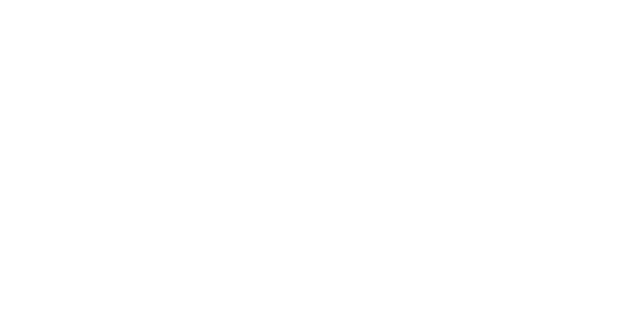
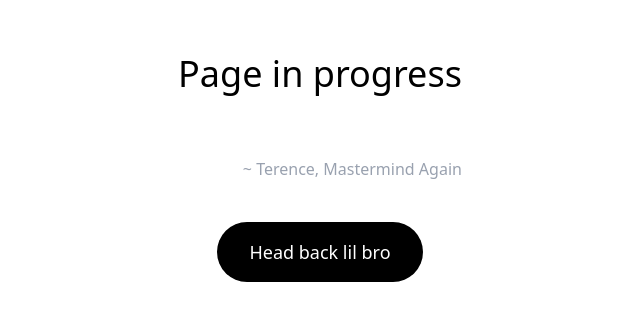
Before and after one commit to tny-88/putmeon, a React (Vite) app: page /messages in a window 1280 px wide. Before the commit this address had no page. Shown: the part 234-554 px from the top of the page, without its empty margins (320-960 px from the left). Built offline with nearby package versions, Linux system fonts and the light colour scheme; a web font is replaced by a local one.

Commit message:
Put a placeholder messages page

```diff
--- a/src/App.tsx
+++ b/src/App.tsx
@@ -5,6 +5,7 @@
 import Fallback from "./pages/Fallback.tsx";
 import { SpeedInsights } from '@vercel/speed-insights/react';
 import {Analytics} from '@vercel/analytics/react';
+import Messages from "./pages/Messages.tsx";
 
 function App() {
     return (
@@ -15,6 +16,7 @@
                 <Route path="/home" element={<Home />} />
                 <Route path="/recs" element={<Recommendations />} />
                 <Route path="/fallback" element={<Fallback />} />
+                <Route path="/messages" element={<Messages />}/>
             </Routes>
         </BrowserRouter>
             <SpeedInsights />
--- /dev/null
+++ b/src/components/MessageNavButton.tsx
@@ -0,0 +1,19 @@
+import { IconMessageCircle } from "@tabler/icons-react";
+
+function MessageNavButton() {
+    return (
+        <div className="fixed bottom-25 left-6 w-14 h-14 rounded-full bg-black text-white flex items-center justify-center shadow-lg hover:bg-gray-800 transition-all"
+        >
+            <a
+                href="/messages"
+                aria-label="Admin Access"
+            >
+                <IconMessageCircle size={24} stroke={2} />
+            </a>
+
+
+        </div>
+    );
+}
+
+export default MessageNavButton;
--- a/src/pages/Home.tsx
+++ b/src/pages/Home.tsx
@@ -5,6 +5,7 @@
 import EditCuratedModal from "../components/EditCuratedModal";
 import SecretButton from "../components/SecretButton";
 import { supabase } from "../supabaseClient";
+import MessageNavButton from "../components/MessageNavButton.tsx";
 
 type CuratedSong = {
     title: string;
@@ -195,6 +196,7 @@
                 onUnlock={handleAdminUnlock}
                 onEdit={handleEditOpen}
             />
+            <MessageNavButton />
             <Footer />
         </div>
     );
--- a/src/pages/Landing.tsx
+++ b/src/pages/Landing.tsx
@@ -19,6 +19,8 @@
                             Firstly, this is a selfish project as it's meant for me and less for you all.
                             Now lets make a unfair trade. You get a song from me and in exchange I
                             get recommendations from you. I will rate these recommendations so put me on game.
+                            You can reach the recommendations section by clicking the For Moi at the top right
+                            of the next page. I don't know how to make it more clear (mid at design) :(.
                         </p>
                         <p className="text-xs sm:text-sm md:text-base lg:text-lag text-gray-400 leading-relaxed font-light text-right">
                             ~ Terence, Mastermind
--- /dev/null
+++ b/src/pages/Messages.tsx
@@ -0,0 +1,39 @@
+
+
+function Messages() {
+
+    return (
+        <div className="h-screen bg-white flex flex-col relative overflow-hidden">
+            {/* Main content centered */}
+            <main className="flex-1 flex items-center justify-center px-4 sm:px-6 lg:px-8 min-h-0">
+                <div className="text-center max-w-sm sm:max-w-md md:max-w-lg lg:max-w-xl">
+
+
+                    {/* Purpose message */}
+                    <div className="mb-6 sm:mb-8 md:mb-10 px-2">
+                        <p className="text-xl sm:text-2xl md:text-3xl lg:text-4xl text-black leading-tight font-light text-left pb-15">
+                            Page in progress
+                        </p>
+                        <p className="text-xs sm:text-sm md:text-base lg:text-lag text-gray-400 leading-relaxed font-light text-right">
+                            ~ Terence, Mastermind Again
+                        </p>
+                    </div>
+
+                    {/* CTA Button */}
+                    <div>
+                        <a
+                            href="/home"
+                            className="inline-block bg-black text-white px-6 sm:px-8 py-3 sm:py-4 rounded-full hover:bg-gray-800 transition-all duration-300 text-sm sm:text-base md:text-lg font-medium hover:shadow-lg transform hover:scale-105"
+                        >
+                            Head back lil bro
+                        </a>
+                    </div>
+                </div>
+            </main>
+
+        </div>
+    );
+
+}
+
+export default Messages;
```
